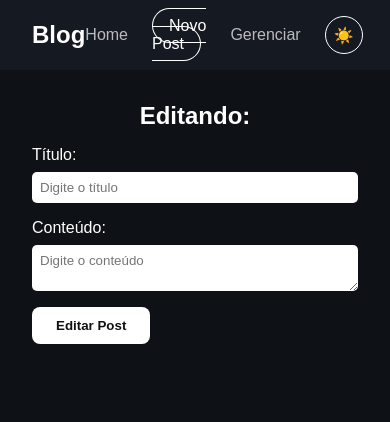
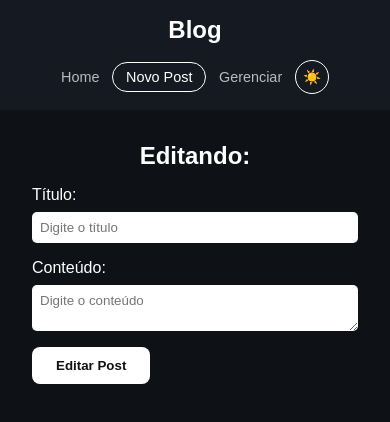
Before and after one commit to BrunoBMayer/Blog-com-React, a React (Vite) app in the folder Blog-React/: page /posts/edit/1 in a window 390 px wide. Shown: the top 422 px of the page. Built offline with nearby package versions, Linux system fonts and the light colour scheme; no server answers; a web font is replaced by a local one.

Commit message:
feat: Responsividade para mobile

```diff
--- a/Blog-React/src/components/Navbar.css
+++ b/Blog-React/src/components/Navbar.css
@@ -59,3 +59,49 @@
   opacity: 0.8;
   transform: scale(1.05);
 }
+
+/* Responsividade da Navbar para telas menores */
+@media (max-width: 600px) {
+  .navbar {
+    /* No celular, a navbar vira uma coluna */
+    flex-direction: column;
+
+    /* Centraliza o logo e os links */
+    align-items: center;
+
+    /* Dá um espaço entre o logo e os links */
+    gap: 1rem;
+
+    /* Reduz um pouco o padding lateral */
+    padding: 1rem;
+  }
+
+  .navbar ul {
+    /* Mantém os links em linha, mas permite quebrar se faltar espaço */
+    flex-wrap: wrap;
+
+    /* Centraliza os links */
+    justify-content: center;
+
+    /* Diminui o espaço entre eles */
+    gap: 0.8rem;
+  }
+
+  .navbar ul li a {
+    /* Diminui um pouco o tamanho dos links no celular */
+    font-size: 0.9rem;
+  }
+
+  .new-btn {
+    /* Reduz o tamanho do botão Novo Post no celular */
+    padding: 0.4rem 0.8rem;
+    border-radius: 16px;
+  }
+
+  .theme-btn {
+    /* Reduz o botão de tema no celular */
+    width: 34px;
+    height: 34px;
+    font-size: 0.9rem;
+  }
+}
```
